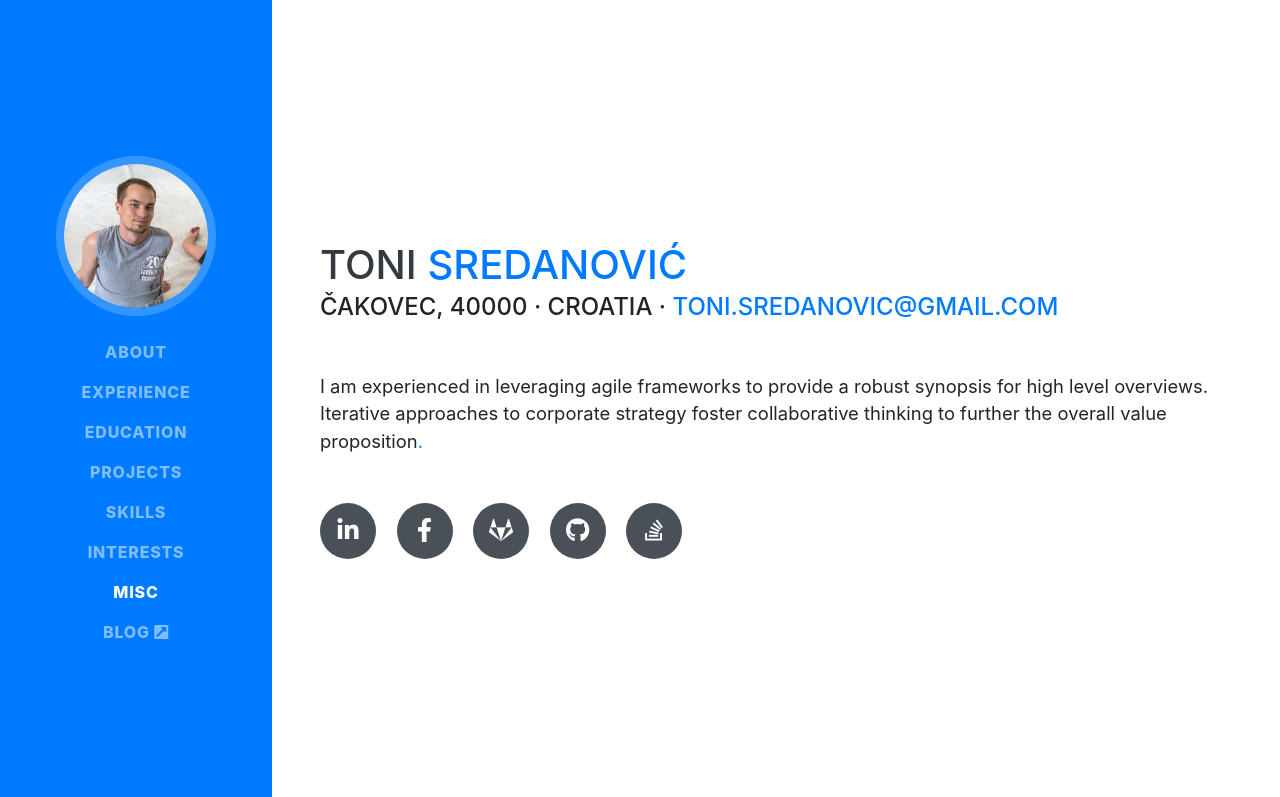
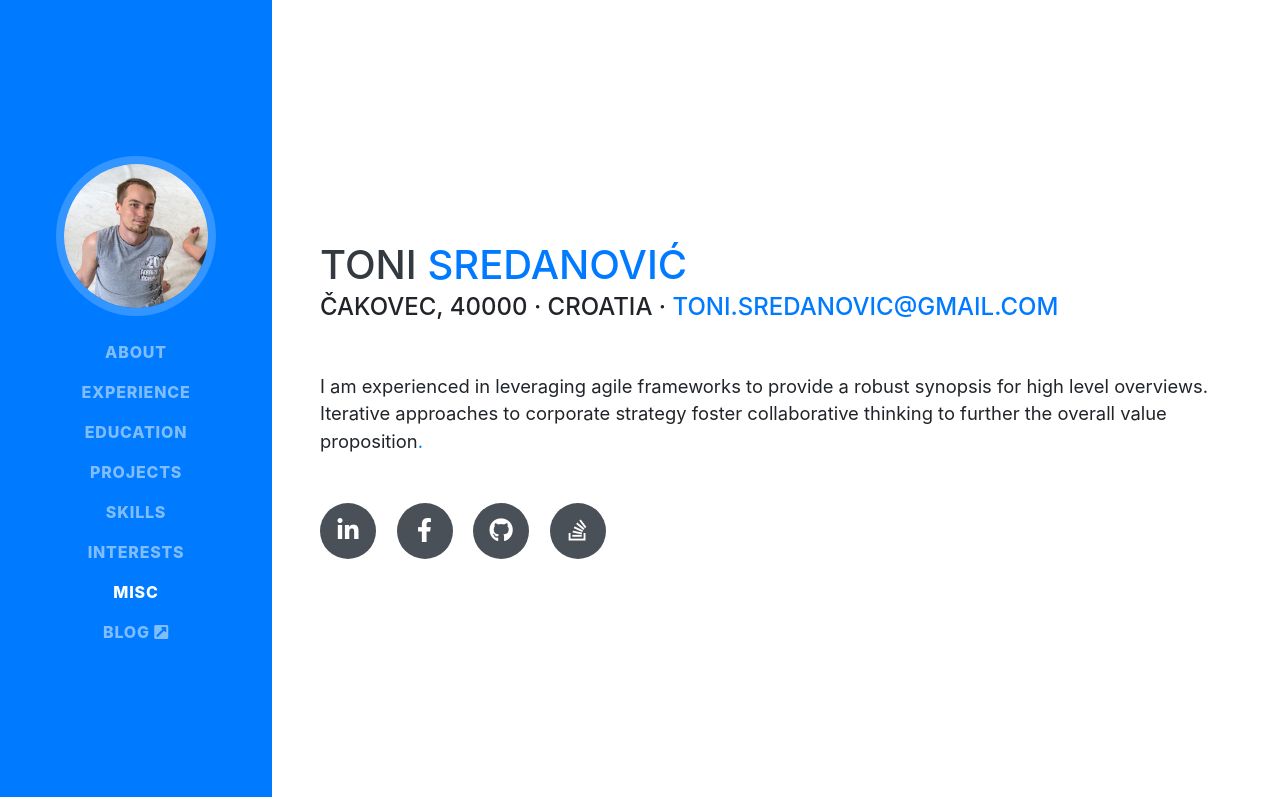
Before and after one commit to tsredanovic/tsredanovic.github.io, a website with bundled scripts: page index.html in a window 1280 px wide. Shown: the top 797 px of the page. Built offline with nearby package versions, Linux system fonts and the light colour scheme; no server answers; a web font is replaced by a local one.

Commit message:
remove gitlab

```diff
--- a/index.html
+++ b/index.html
@@ -95,9 +95,6 @@
           </a>
           <a href="https://www.facebook.com/toni.sredanovic" target="_blank">
             <i class="fab fa-facebook-f"></i>
-          </a>
-          <a href="https://gitlab.com/tonisredanovic" target="_blank">
-            <i class="fab fa-gitlab"></i>
           </a>
           <a href="https://github.com/tsredanovic" target="_blank">
             <i class="fab fa-github"></i>
```
